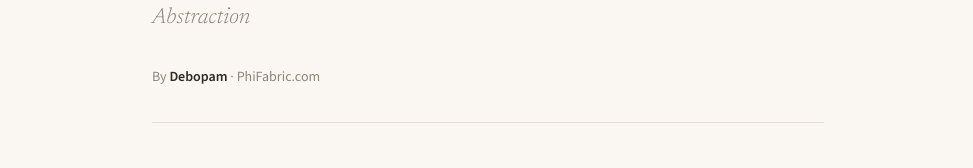
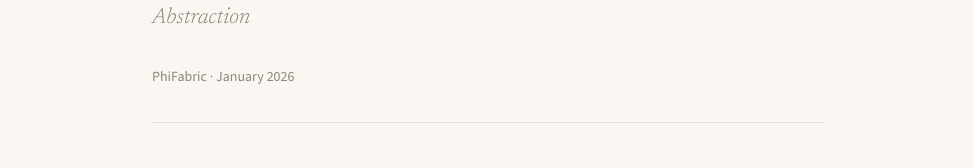
Before and after one commit to debopamiitkgp/phifabric, a Next.js app: page /entropic-work-function in a window 1280 px wide. Shown: the part 220-388 px from the top of the page, without its empty margins (152-1125 px from the left). Built offline with nearby package versions, Linux system fonts and the light colour scheme.

Commit message:
Update byline to PhiFabric · January 2026; rename /article to /entropic-work-function

```diff
--- a/src/app/entropic-work-function/page.js
+++ b/src/app/entropic-work-function/page.js
@@ -18,7 +18,7 @@ export default function Article() {
           Why Autonomous Reasoning is a Physical Phase Transition, Not a Software Abstraction
         </div>
         <div className="article-byline">
-          By <strong>Debopam</strong> &middot; PhiFabric.com
+          PhiFabric &middot; January 2026
         </div>
 
         <div className="article-body">
```
